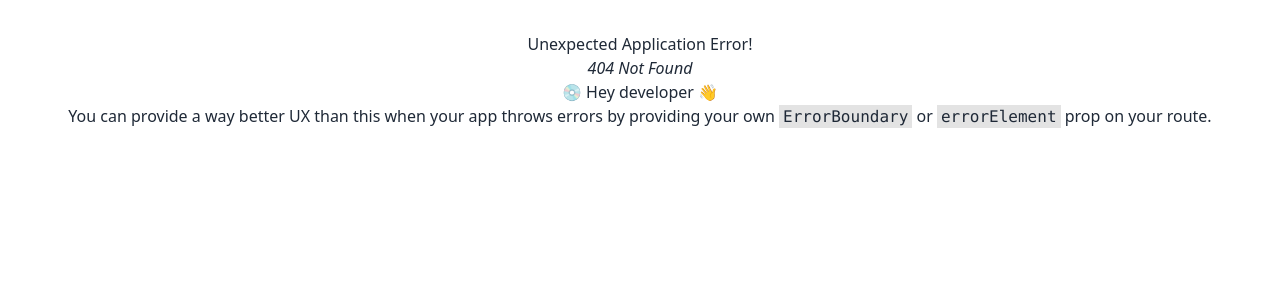
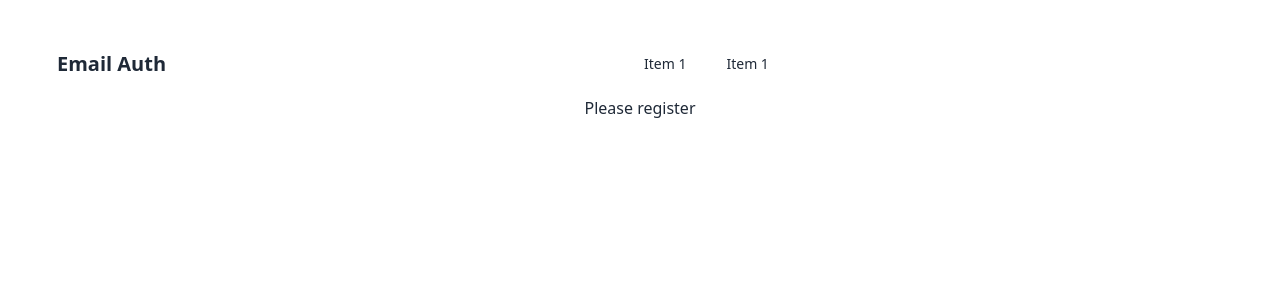
Before and after one commit to Sumaiyakhan322/log-in-form-with-firebase, a React (Vite) app: page /register in a window 1280 px wide. Before the commit this address had no page. Shown: the top 300 px of the page. Built offline with nearby package versions, Linux system fonts and the light colour scheme.

Commit message:
added navbar

```diff
--- /dev/null
+++ b/src/components/Header/Header.jsx
@@ -0,0 +1,36 @@
+import React from 'react';
+import { Link, NavLink } from 'react-router-dom';
+
+const Header = () => {
+    const Links=<>
+    <NavLink to='/login'><a className='mr-10'>Item 1</a></NavLink>
+    <NavLink to='register'><a>Item 1</a></NavLink>
+
+
+    </>
+    return (
+        <div>
+            <div className="navbar bg-base-100">
+  <div className="navbar-start">
+    <div className="dropdown">
+      <label tabIndex={0} className="btn btn-ghost lg:hidden">
+        <svg xmlns="http://www.w3.org/2000/svg" className="h-5 w-5" fill="none" viewBox="0 0 24 24" stroke="currentColor"><path strokeLinecap="round" strokeLinejoin="round" strokeWidth="2" d="M4 6h16M4 12h8m-8 6h16" /></svg>
+      </label>
+      <ul tabIndex={0} className="menu menu-sm dropdown-content mt-3 z-[1] p-2 shadow bg-base-100 rounded-box w-52">
+        {Links}
+      </ul>
+    </div>
+    <a className="btn btn-ghost normal-case text-xl">Email Auth</a>
+  </div>
+  <div className="navbar-center hidden lg:flex">
+    <ul className="menu menu-horizontal px-1">
+      {Links}
+    </ul>
+  </div>
+
+</div>
+        </div>
+    );
+};
+
+export default Header;
--- /dev/null
+++ b/src/components/Home/Home.jsx
@@ -0,0 +1,11 @@
+import React from 'react';
+
+const Home = () => {
+    return (
+        <div>
+            <h1 className='text-3xl text-center '>This is our home</h1>
+        </div>
+    );
+};
+
+export default Home;
--- /dev/null
+++ b/src/components/LogIn/LogIn.jsx
@@ -0,0 +1,11 @@
+import React from 'react';
+
+const LogIn = () => {
+    return (
+        <div>
+            <h2>Please log in</h2>
+        </div>
+    );
+};
+
+export default LogIn;
--- /dev/null
+++ b/src/components/Register/Register.jsx
@@ -0,0 +1,11 @@
+import React from 'react';
+
+const Register = () => {
+    return (
+        <div>
+            <h2>Please register</h2>
+        </div>
+    );
+};
+
+export default Register;
--- a/src/components/Root/Root.jsx
+++ b/src/components/Root/Root.jsx
@@ -1,9 +1,11 @@
 import React from 'react';
 import { Outlet } from 'react-router-dom';
+import Header from '../Header/Header';
 
 const Root = () => {
     return (
         <div>
+            <Header></Header>
             <Outlet></Outlet>
         </div>
     );
```
Also changed, not shown: src/main.jsx (+10 -0 lines).
